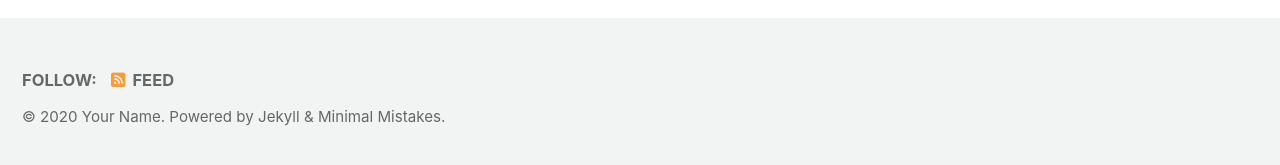
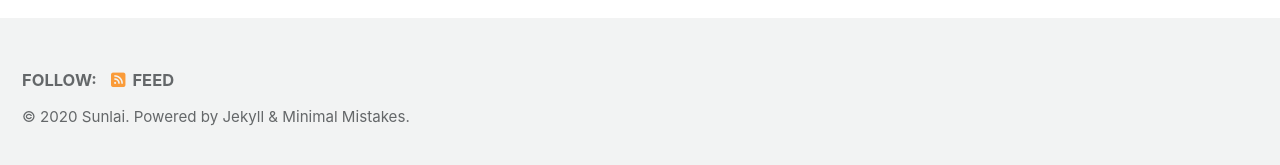
Before and after one commit to sunlai1982/Sunlai.github.io, a Jekyll site: the page built from _posts/2020-04-27-first-post.md, in a window 1280 px wide and 900 px high, scrolled down 351 px. Shown: the part 728-893 px from the top of the window. Built offline with Jekyll 4.4.1, drawn with Linux system fonts in a browser that asks for light colours; cached includes are drawn as plain includes; nearby versions of some CDN libraries; some of the changed text lies outside the part shown.

Commit message:
_config.xml change2

```diff
--- a/_config.yml
+++ b/_config.yml
@@ -16,11 +16,11 @@ minimal_mistakes_skin    : "default" # "air", "aqua", "contrast", "dark", "dirt"
 
 # Site Settings
 locale                   : "en-US"
-title                    : "Sun Remember"
+title                    : "#Sun Remember"
 title_separator          : "-"
 subtitle                 : # site tagline that appears below site title in masthead
-name                     : "Your Name"
-description              : "An amazing website."
+name                     : "Sunlai"
+description              : "Remember site."
 url                      : "https://sunlai1982.github.io/sunlai.github.io"
 baseurl                  : # the subpath of your site, e.g. "/blog"
 repository               : # GitHub username/repo-name e.g. "mmistakes/minimal-mistakes"
```
